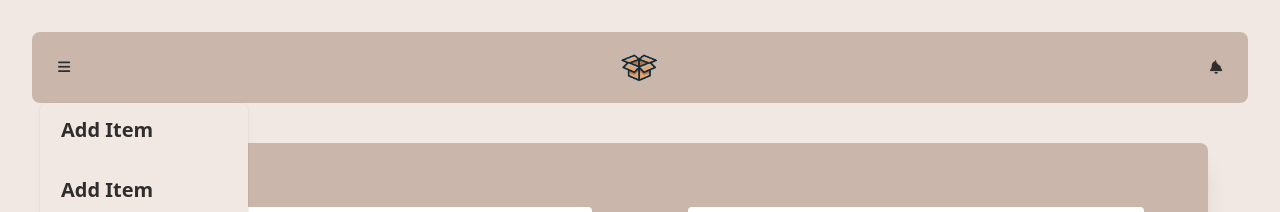
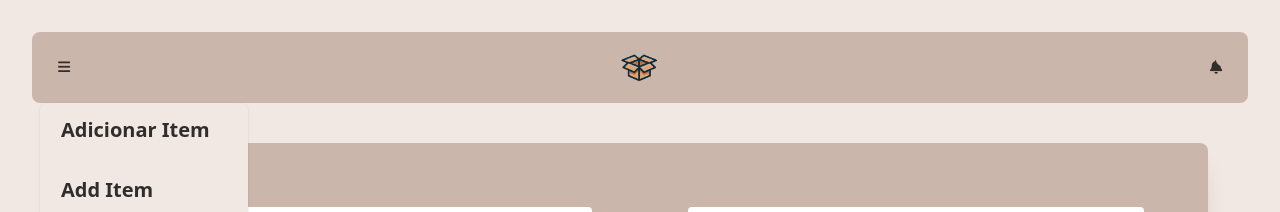
Before and after one commit to UAchado/user_ui, a React (Vite) app in the folder uachado-user/: page / in a window 1280 px wide. Both pictures are taken after a click on the label 64 px from the left and 67 px from the top of the page. Shown: the top 212 px of the page. Built offline with nearby package versions, Linux system fonts and the light colour scheme.

Commit message:
navbar small fixes

```diff
--- a/uachado-user/src/components/Navbar/navbar.tsx
+++ b/uachado-user/src/components/Navbar/navbar.tsx
@@ -17,20 +17,20 @@ const Navbar = () => {
           </label>
           <ul
             tabIndex={20}
-            className="menu menu-sm dropdown-content mt-3 z-[1] p-2 shadow bg-base-100 rounded-box w-52 bg-secondary space-y-2 "
+            className="menu menu-sm dropdown-content mt-3 z-[1] p-2 shadow bg-base-100 rounded-box w-52 space-y-2 "
           >
             <li>
               <Link
                 to="/newItem"
-                className="text-xl normal-case btn btn-ghost rounded-box w-52 justify-start items-center w-full"
+                className="text-xl normal-case btn btn-ghost rounded-box w-full justify-start items-center"
               >
-                Add Item
+                Adicionar Item
               </Link>
             </li>
             <li>
               <Link
                 to="/newItem"
-                className="text-xl normal-case btn btn-ghost rounded-box w-52 justify-start items-center w-full mt-1"
+                className="text-xl normal-case btn btn-ghost rounded-box w-full justify-start items-center mt-1"
               >
                 Add Item
               </Link>
```
